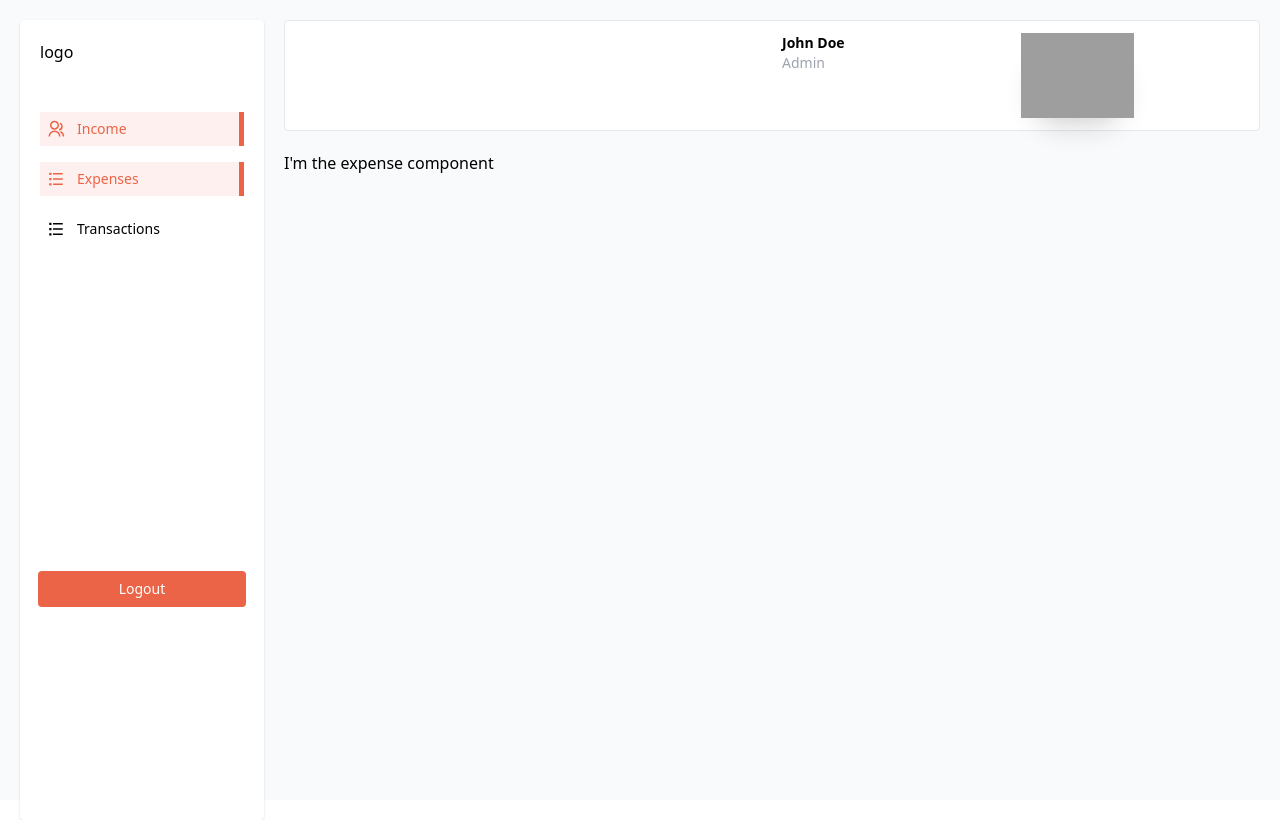
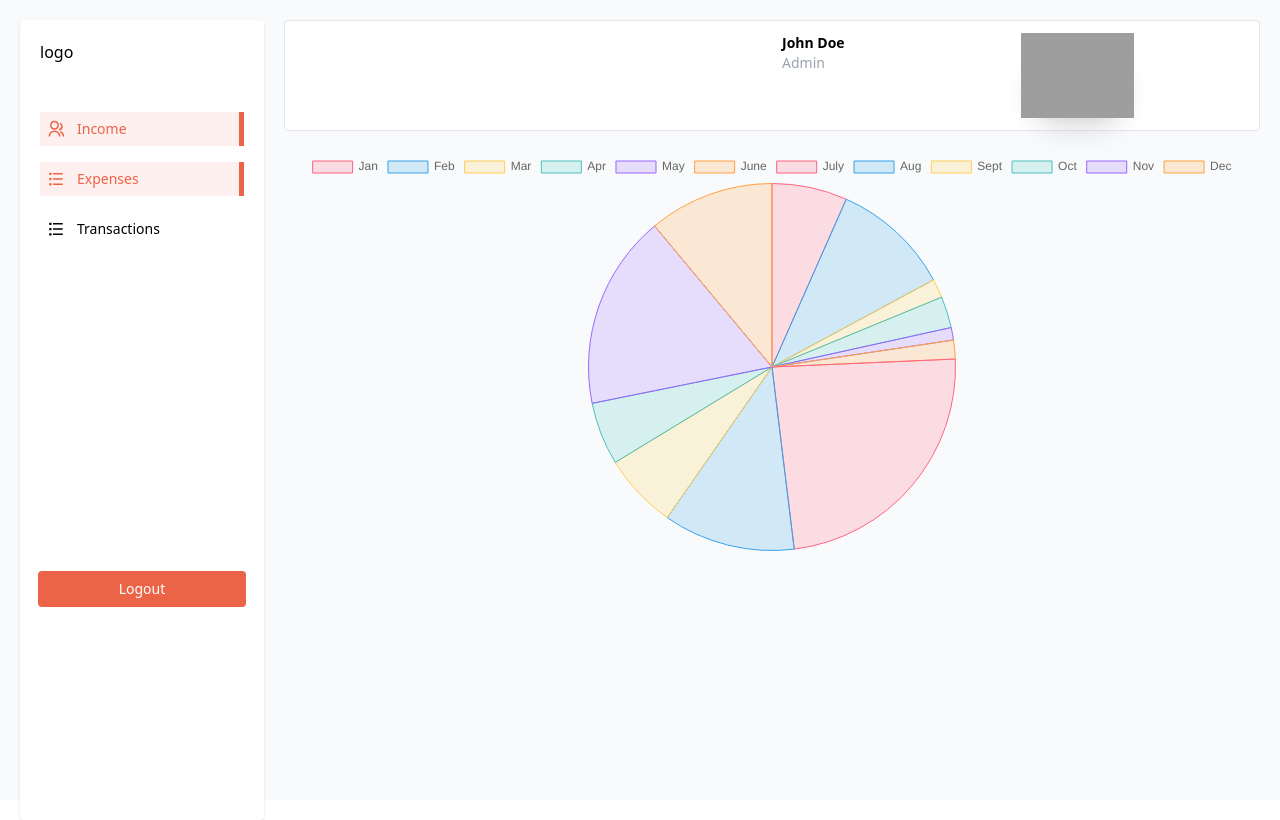
Before and after one commit to hirwablessing/expense-tracker-client, a React (Vite) app: page /expenses in a window 1280 px wide. Built offline with nearby package versions, Linux system fonts and the light colour scheme; grey boxes are pictures that could not be loaded.

Commit message:
Add expense component,change card's titles

```diff
--- a/src/components/ExpenseChart.tsx
+++ b/src/components/ExpenseChart.tsx
@@ -1,5 +1,154 @@
 import React from "react";
+import { Pie } from "react-chartjs-2";
 
-export default function ExpensesChart() {
-  return <div>I'm the expense component</div>;
+// const globalAny: any = global;
+
+// globalAny.global.tooltips.enabled = false;
+// globalAny.global.legend.position = "bottom";
+
+export default function ExpenseChart() {
+  const data2019 = [
+    {
+      name: "Jan 2019",
+      Approved: 3432,
+      Pending: 2342,
+      Rejected: 343,
+    },
+    {
+      name: "Feb 2019",
+      Approved: 2342,
+      Pending: 3246,
+      Rejected: 3431,
+    },
+    {
+      name: "Mar 2019",
+      Approved: 4565,
+      Pending: 4556,
+      Rejected: 343,
+    },
+    {
+      name: "Apr 2019",
+      Approved: 6654,
+      Pending: 4465,
+      Rejected: 343,
+    },
+    {
+      name: "May 2019",
+      Approved: 8765,
+      Pending: 4553,
+      Rejected: 456,
+    },
+    {
+      name: "June 2019",
+      Approved: 8765,
+      Pending: 4553,
+      Rejected: 456,
+    },
+    {
+      name: "July 2019",
+      Approved: 8765,
+      Pending: 4553,
+      Rejected: 456,
+    },
+    {
+      name: "Aug 2019",
+      Approved: 8765,
+      Pending: 4553,
+      Rejected: 456,
+    },
+    {
+      name: "Sept 2019",
+      Approved: 8765,
+      Pending: 4553,
+      Rejected: 456,
+    },
+    {
+      name: "Oct 2019",
+      Approved: 8765,
+      Pending: 4553,
+      Rejected: 456,
+    },
+    {
+      name: "Nov 2019",
+      Approved: 8765,
+      Pending: 4553,
+      Rejected: 456,
+    },
+    {
+      name: "Dec 2019",
+      Approved: 8765,
+      Pending: 4553,
+      Rejected: 456,
+    },
+  ];
+  return (
+    <div>
+      <Pie
+        data={{
+          labels: [
+            "Jan",
+            "Feb",
+            "Mar",
+            "Apr",
+            "May",
+            "June",
+            "July",
+            "Aug",
+            "Sept",
+            "Oct",
+            "Nov",
+            "Dec",
+          ],
+          datasets: [
+            {
+              label: "# of income",
+              data: [12, 19, 3, 5, 2, 3, 43, 21, 12, 10, 31, 20],
+              backgroundColor: [
+                "rgba(255, 99, 132, 0.2)",
+                "rgba(54, 162, 235, 0.2)",
+                "rgba(255, 206, 86, 0.2)",
+                "rgba(75, 192, 192, 0.2)",
+                "rgba(153, 102, 255, 0.2)",
+                "rgba(255, 159, 64, 0.2)",
+              ],
+              borderColor: [
+                "rgba(255, 99, 132, 1)",
+                "rgba(54, 162, 235, 1)",
+                "rgba(255, 206, 86, 1)",
+                "rgba(75, 192, 192, 1)",
+                "rgba(153, 102, 255, 1)",
+                "rgba(255, 159, 64, 1)",
+              ],
+              borderWidth: 1,
+            },
+            // {
+            //   label: 'Quantity',
+            //   data: [47, 52, 67, 58, 9, 50],
+            //   backgroundColor: 'orange',
+            //   borderColor: 'red',
+            // },
+          ],
+        }}
+        height={400}
+        width={600}
+        options={{
+          maintainAspectRatio: false,
+          scales: {
+            yAxes: [
+              {
+                ticks: {
+                  beginAtZero: true,
+                },
+              },
+            ],
+          },
+          legend: {
+            labels: {
+              fontSize: 25,
+            },
+          },
+        }}
+      />
+    </div>
+  );
 }
--- a/src/views/Home.tsx
+++ b/src/views/Home.tsx
@@ -7,9 +7,9 @@ export default function Home() {
   return (
     <Dashboard title="Expenses" subtitle="Statistics">
       <div className="grid grid-cols-1 md:grid-cols-2 lg:grid-cols-3 gap-10 mb-10 p-5 lg:p-0">
+        <Card total={345} title="Incomes" img="" bgColor="#ec6448" />
         <Card total={345} title="Expenses" img="" bgColor="#ec6448" />
-        <Card total={345} title="Expenses" img="" bgColor="#ec6448" />
-        <Card total={345} title="Income" img="" bgColor="#ec6448" />
+        <Card total={345} title="Total Transactions" img="" bgColor="#ec6448" />
       </div>
       <div className="bg-white rounded shadow-md my-2 w-full pb-10">
         <IncomeChart />
```
